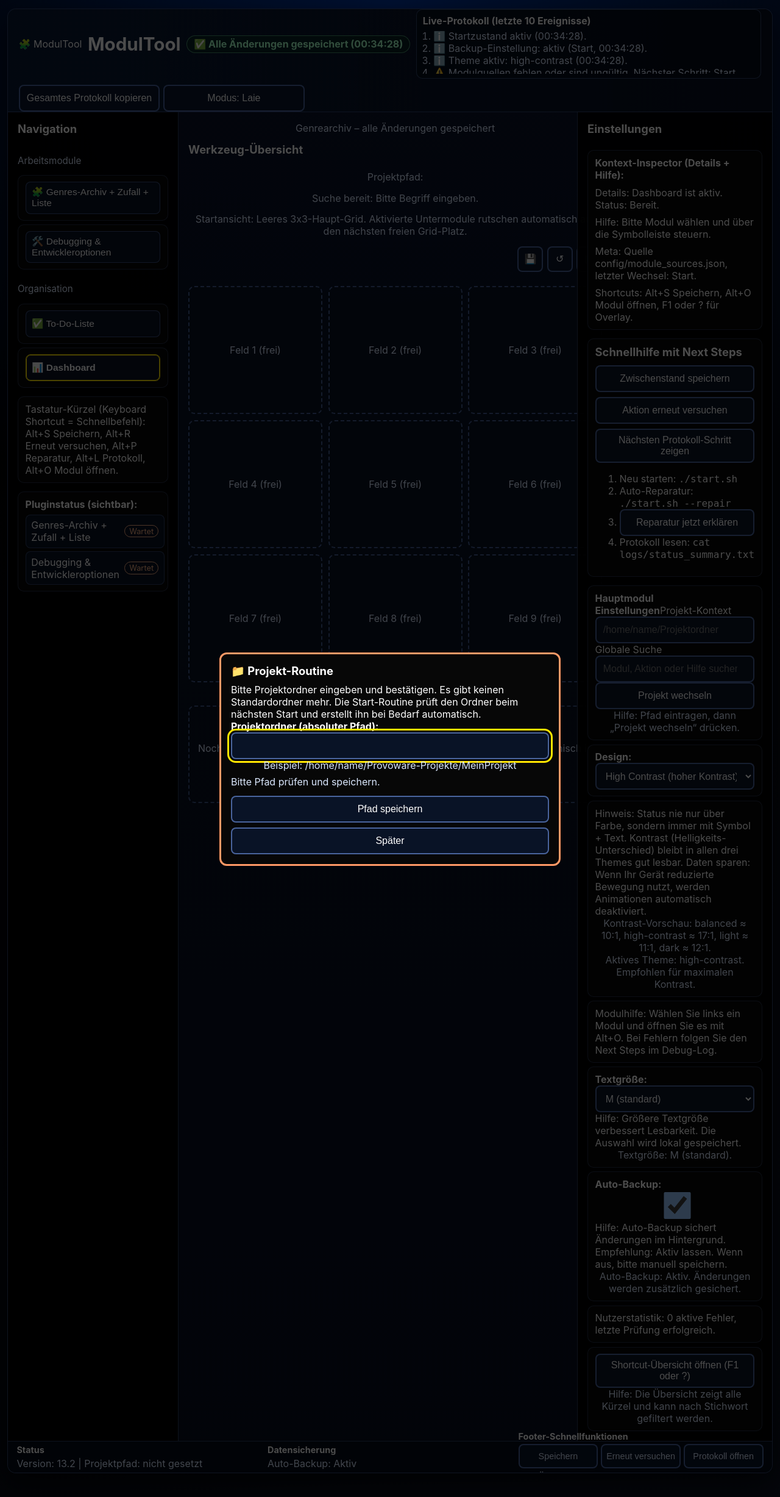
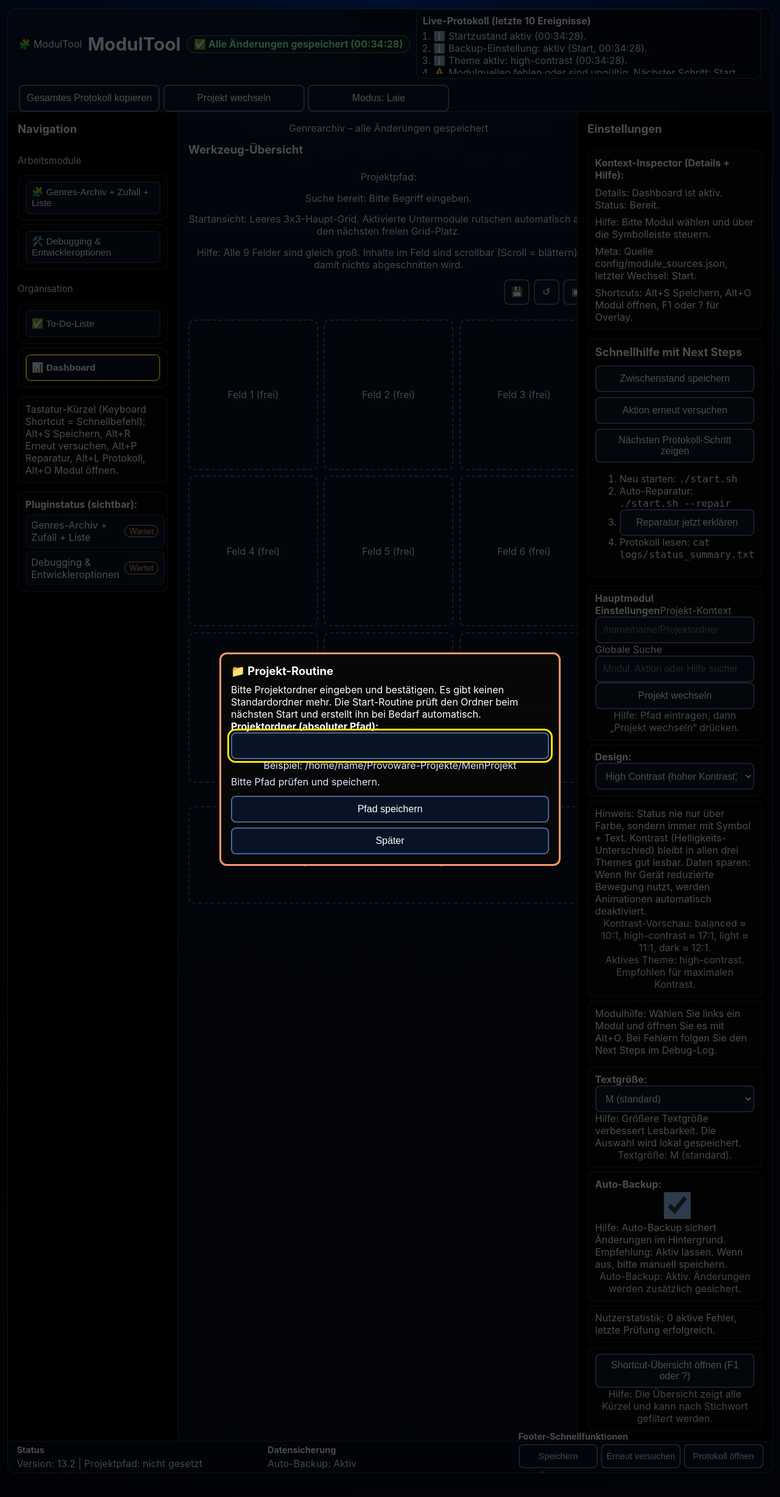
Before and after one commit to provoware/provoware-html-tool, a Python web app: template templates/dashboard_musterseite.html in a window 1280 px wide. Shown: the top 2455 px of the page at 61% size. Run offline with Jinja, Linux system fonts and the light colour scheme; the template is opened without the code that fills it, so the values that code supplies are empty.

Commit message:
Verbessere 3x3-Grid-Flexibilität, A11y-Untermodulgrößen und Header-Projektwechsel

```diff
--- a/templates/dashboard_musterseite.html
+++ b/templates/dashboard_musterseite.html
@@ -21,6 +21,8 @@
       --accent-b: #47c2ff;
       --primary: #47c2ff;
       --accent-c: #ffd061;
+      --module-font-size: clamp(1rem, 0.2vw + .98rem, 1.08rem);
+      --module-button-min-height: 48px;
       color-scheme: dark;
     }
     html[data-theme="balanced"] {
@@ -125,7 +127,7 @@
     }
     .shell {
       width: min(1440px, calc(100% - 1.5rem));
-      margin: .9rem auto;
+      margin: max(.9rem, env(safe-area-inset-top)) auto .9rem;
       border-radius: 14px;
       border: 1px solid rgba(127, 168, 255, 0.35);
       background: linear-gradient(180deg, rgba(7, 17, 37, 0.92), rgba(5, 13, 31, 0.95));
@@ -141,6 +143,9 @@
     }
     .topbar {
       grid-area: top;
+      position: sticky;
+      top: 0;
+      z-index: 20;
       display: flex;
       align-items: center;
       justify-content: space-between;
@@ -168,9 +173,9 @@
     }
     .topbar-controls {
       display: grid;
-      grid-template-columns: repeat(2, minmax(120px, 1fr));
+      grid-template-columns: repeat(3, minmax(140px, 1fr));
       gap: .35rem;
-      min-width: 250px;
+      min-width: 360px;
     }
     .status-pill {
       font-weight: 700;
@@ -272,17 +277,19 @@
     .module-panel.active { display: block; }
     .main-grid {
       display: grid;
-      grid-template-columns: repeat(3, minmax(220px, 1fr));
-      grid-template-rows: repeat(3, minmax(210px, 1fr));
+      grid-template-columns: repeat(3, minmax(0, 1fr));
+      grid-template-rows: repeat(3, minmax(0, 1fr));
+      grid-auto-rows: minmax(0, 1fr);
       gap: .6rem;
       margin-bottom: .6rem;
+      min-height: clamp(540px, 66vh, 760px);
     }
     .main-grid[data-maximized="true"] {
       grid-template-columns: 1fr;
       grid-template-rows: minmax(680px, 1fr);
     }
     .main-grid-cell {
-      min-height: 210px;
+      min-height: 0;
       border: 2px dashed rgba(127, 168, 255, 0.5);
       border-radius: 10px;
       display: grid;
@@ -291,6 +298,7 @@
       color: var(--muted);
       background: rgba(10, 18, 34, 0.45);
       padding: .35rem;
+      overflow: auto;
     }
     .main-grid-cell.is-maximized-slot {
       grid-column: 1 / -1;
@@ -315,8 +323,11 @@
     }
     .module-window-actions button { min-height: 42px; padding: .2rem; }
     .module-panel.active { display: block; height: 100%; }
-    .main-grid-cell .tool-card { height: 100%; }
-    .main-grid-cell.is-maximized-slot .tool-card { min-height: 100%; }
+    .main-grid-cell .tool-card { height: 100%; min-height: 100%; }
+    .module-panel { font-size: var(--module-font-size); }
+    .module-panel button,
+    .module-panel select,
+    .module-panel input { min-height: var(--module-button-min-height); font-size: 1rem; }
     .control-bar {
       display: grid;
       grid-template-columns: minmax(220px, 1fr) minmax(180px, 1fr) 220px;
@@ -620,6 +631,7 @@
       </section>
       <div class="topbar-controls">
         <button type="button" data-action="copy-log">Gesamtes Protokoll kopieren</button>
+        <button type="button" data-action="project-setup" aria-describedby="project-switch-help">Projekt wechseln</button>
         <button type="button" id="mode-switch" data-action="switch-mode" aria-pressed="false">Modus: Laie</button>
       </div>
     </header>
@@ -650,6 +662,7 @@
       <p class="subline" id="project-breadcrumb">Projektpfad: noch nicht gesetzt</p>
       <p class="subline" id="global-search-status" role="status" aria-live="polite">Suche bereit: Bitte Begriff eingeben.</p>
       <p class="subline">Startansicht: Leeres 3x3-Haupt-Grid. Aktivierte Untermodule rutschen automatisch auf den nächsten freien Grid-Platz.</p>
+      <p class="subline" id="grid-help">Hilfe: Alle 9 Felder sind gleich groß. Inhalte im Feld sind scrollbar (Scroll = blättern), damit nichts abgeschnitten wird.</p>
       <div class="module-window-actions" aria-label="Globale Fensteroptionen">
         <button type="button" data-action="layout-save" aria-label="Layout speichern" title="Layout speichern">💾</button>
         <button type="button" data-action="layout-restore" aria-label="Gespeichertes Layout laden" title="Gespeichertes Layout laden">↺</button>
--- a/todo.txt
+++ b/todo.txt
@@ -1,3 +1,8 @@
+DONE: 3x3-Hauptgrid-Felder sind im Normalmodus jetzt gleich groß; jede Zelle ist scrollbar, damit Inhalte sichtbar bleiben (2026-02-23)
+DONE: Untermodule nutzen größere, einheitliche Button-/Eingabehöhen und besser lesbare Schriftgröße für Laien und A11y (2026-02-23)
+DONE: Projektwechsel ist zusätzlich direkt im Header erreichbar; Topbar bleibt sticky sichtbar und verdeckt den Hauptbereich nicht (2026-02-23)
+NEXT: Header-Projektwechsel um optionale „Zuletzt genutzte Projekte“-Liste ergänzen (max. 5 Einträge, tastaturbedienbar, mit klaren Labels) (2026-02-24)
+
 DONE: Header überdeckt den Hauptbereich nicht mehr; Topbar wächst jetzt dynamisch mit Inhalt und bleibt klar lesbar (2026-02-23)
 DONE: Untermodul-Maximieren dehnt das aktive Modul jetzt auf den gesamten Grid-Max-Bereich aus (inklusive Slot-Ausblendung) (2026-02-23)
 DONE: Projekt-Kontext + Globale Suche aus Hauptbereich in „Hauptmodul Einstellungen" integriert (ruhigeres Dashboard-Zentrum) (2026-02-23)
```
Also changed, not shown: WAITME.md (+17 -0 lines), data/version_registry.json (+7 -7 lines), CHANGELOG.md, README.md.
